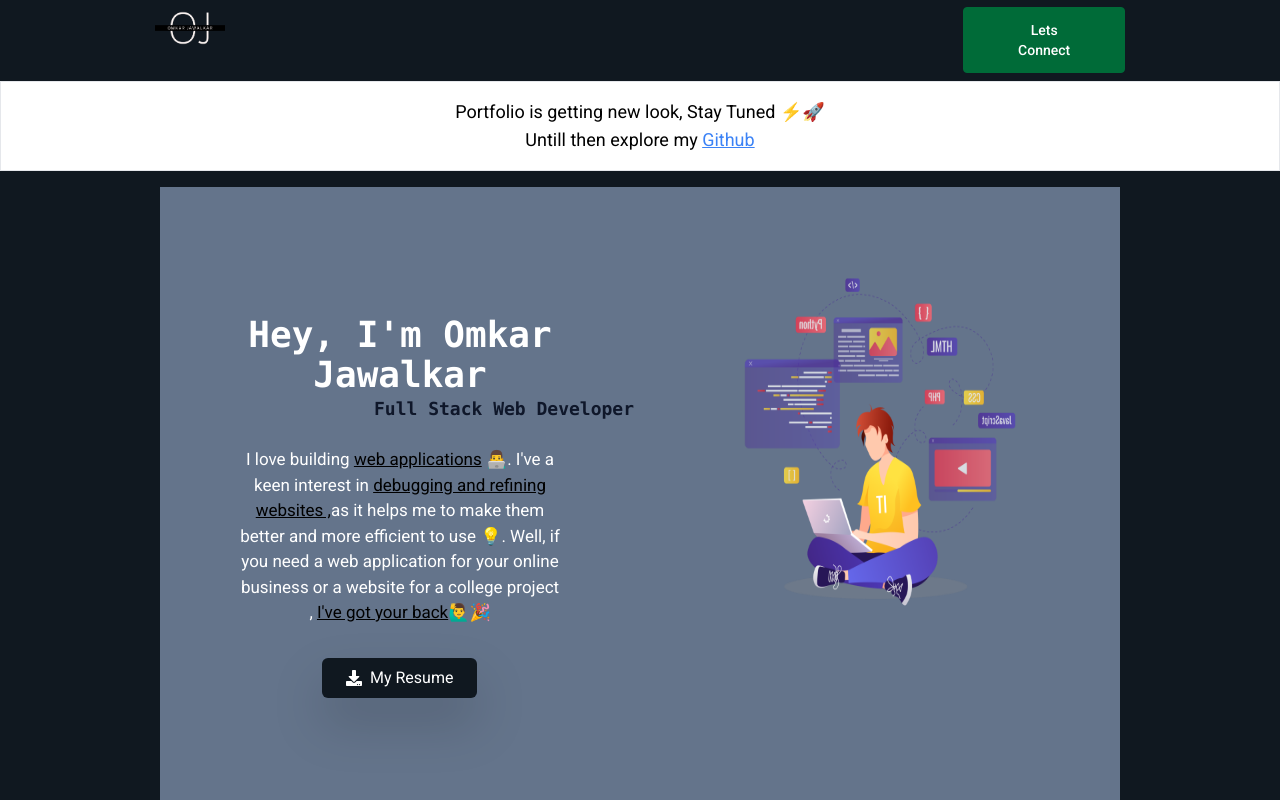
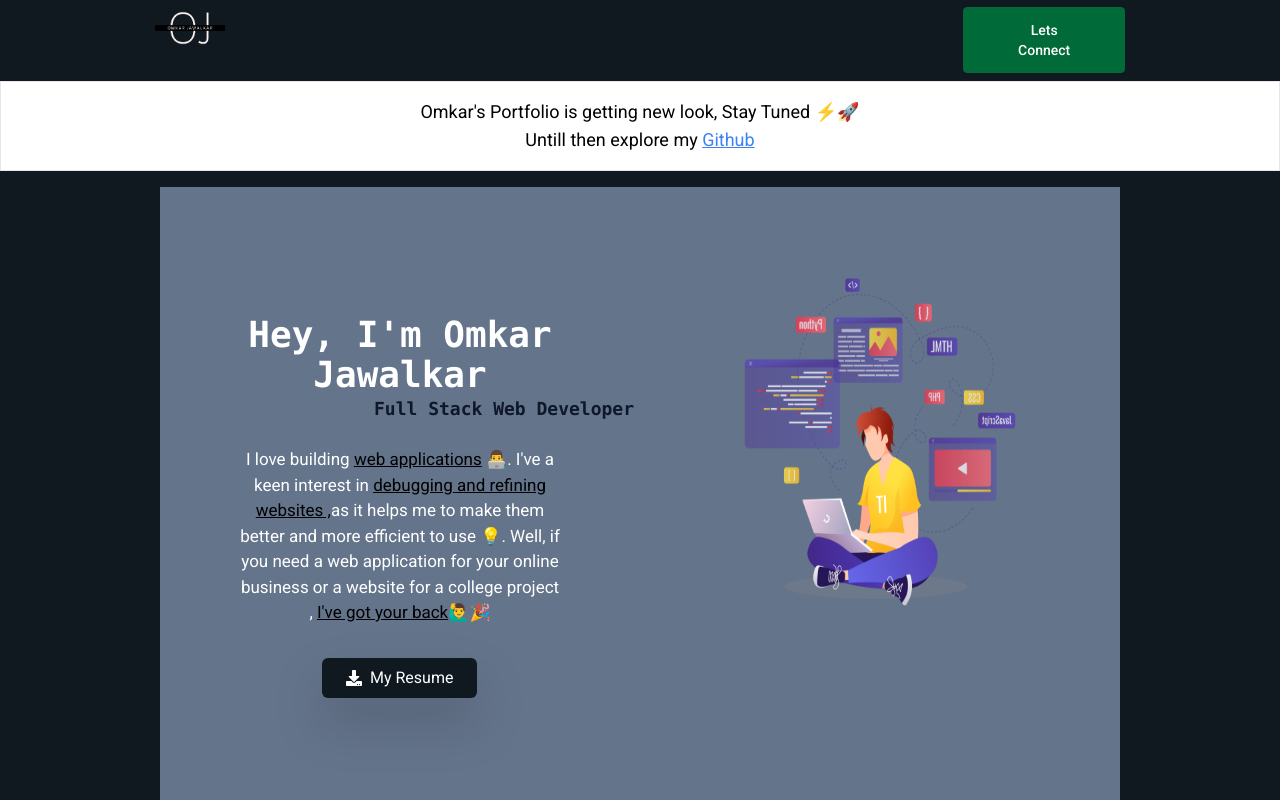
Before and after one commit to Omkar-Jawalkar/My_Portfolio, a React (Create React App) app: page / in a window 1280 px wide. Shown: the top 800 px of the page. Built offline with nearby package versions, Linux system fonts and the light colour scheme.

Commit message:
Omkar added

```diff
--- a/src/Components/HeaderSection.js
+++ b/src/Components/HeaderSection.js
@@ -19,7 +19,7 @@ const HeaderSection = () => {
     return (
         <div className="flex justify-center md:items-center flex-col">
             <h2 className="text-black bg-white  text-center text-md md:text-lg my-4 p-4 border w-full">
-                Portfolio is getting new look, Stay Tuned ⚡️🚀
+                Omkar's Portfolio is getting new look, Stay Tuned ⚡️🚀
                 <br />
                 Untill then explore my{" "}
                 <a
```
